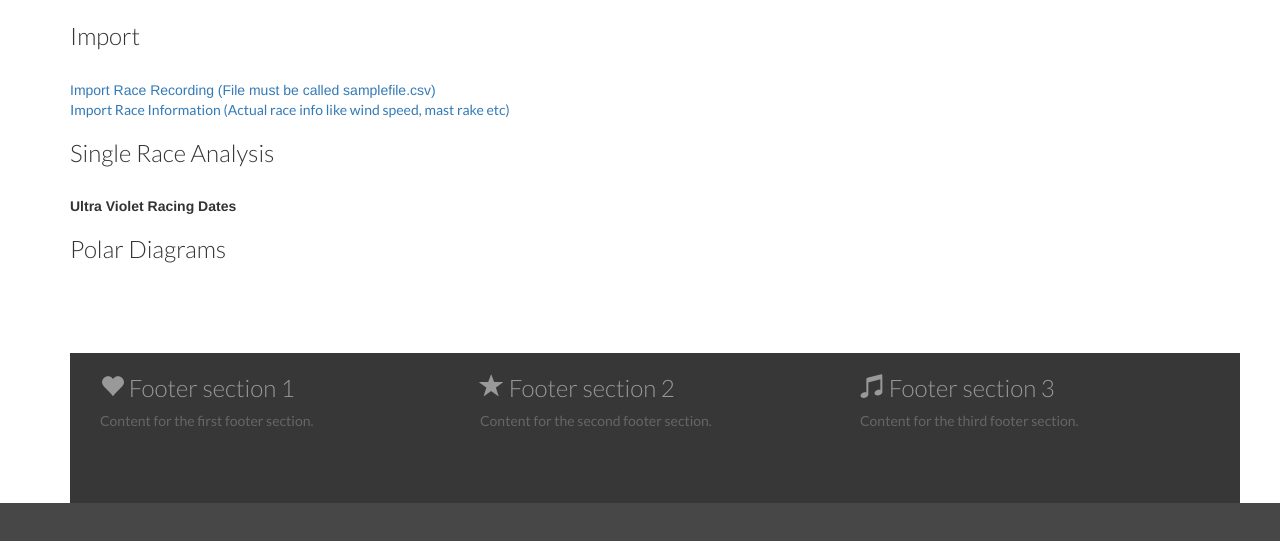
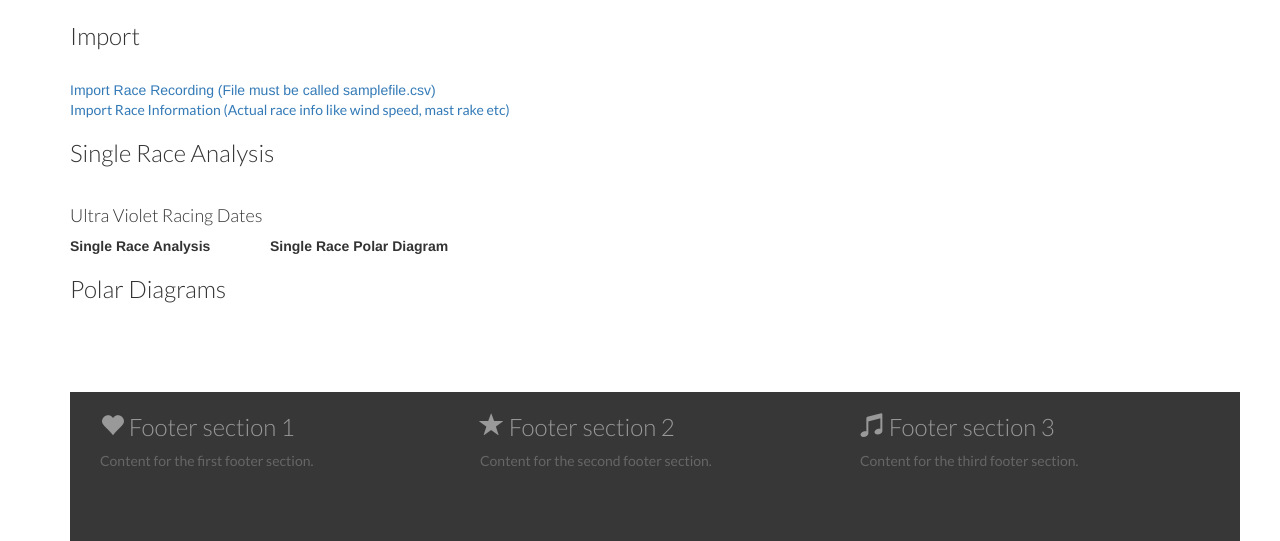
Before and after one commit to DaleHawkes/Track-King, a PHP site: page /my/ in a window 1280 px wide. Shown: the part 229-770 px from the top of the page. Run offline with PHP 8.4, Linux system fonts and the light colour scheme; data that the repository does not hold is empty; some libraries are stand-ins or nearby versions.

Commit message:
Amended index.php for single race analysis

```diff
--- a/index.php
+++ b/index.php
@@ -70,8 +70,8 @@ require_once('connect.php');
 $sql = "SELECT Date FROM race_information WHERE Boat = 'Ultra Violet'";
 $result = mysql_query($sql)or die(mysql_error());
 
-echo "<table border='0'>";
-echo "<tr><th>Ultra Violet Racing Dates</th></tr>";
+echo "<h4>Ultra Violet Racing Dates</h4>";
+echo "<table border='0'><tr><th style='width: 200px;'>Single Race Analysis</th><th style='width: 200px;'>Single Race Polar Diagram</th></tr>";
 
   while($row = mysql_fetch_array($result)){
   // Before we close out of PHP, lets define all of our variables so they are easier to remember and work with,
@@ -83,8 +83,9 @@ echo "<tr><th>Ultra Violet Racing Dates</th></tr>";
 
 // Now for each looped row
 
-echo "<th style='width: 200px;'>Single Race Analysis</th><th style='width: 200px;'>Single Race Polar Diagram</th>";
-echo "<td><a href='analysis.php?selecteddate=$selecteddate'>".$date."</a></td><td><a href='analysis.php?selecteddate=$selecteddate'>".$date."</a></td><tr>";
+echo "<td><a href='analysis.php?selecteddate=$selecteddate'>".$date."</a></td>";
+echo "<td><a href='single_race_polar_diagram.php?selecteddate=$selecteddate'>".$date."</a></td>";
+echo "</tr>";
 
 } // End our while loop
 echo "</table>";
```
